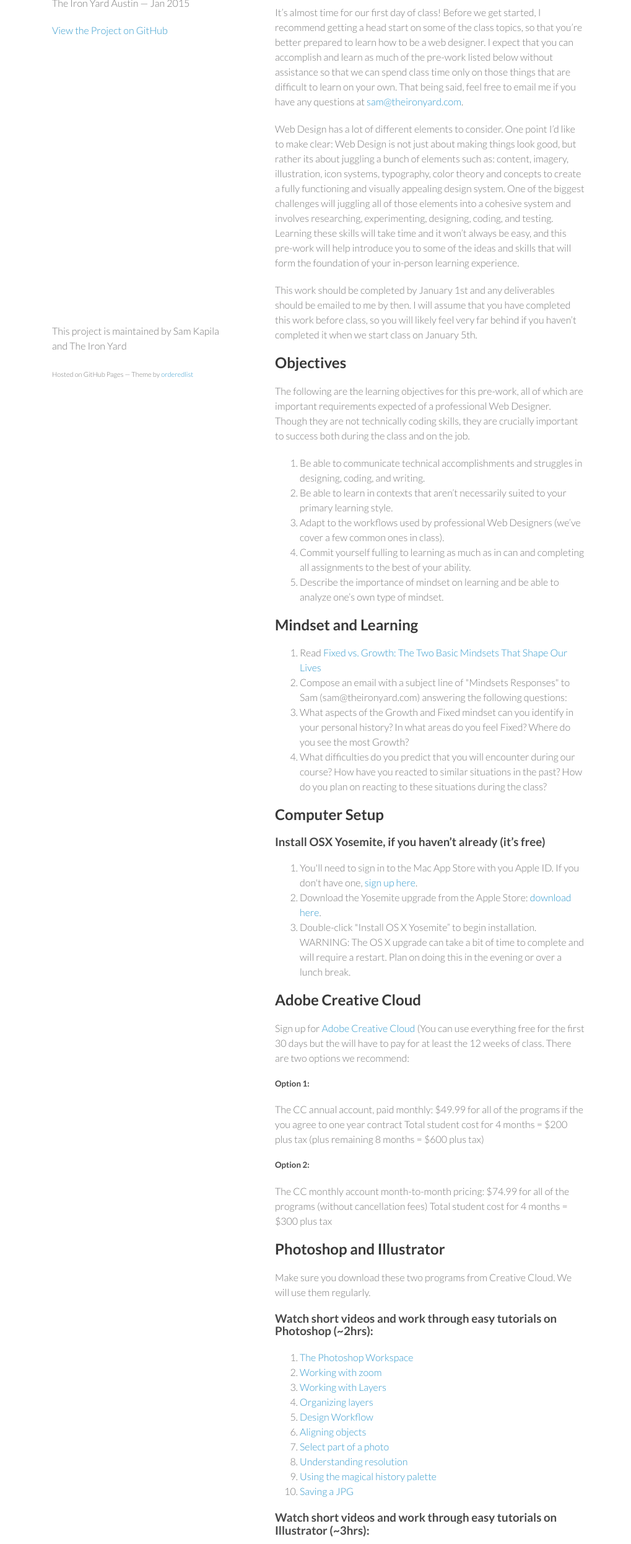
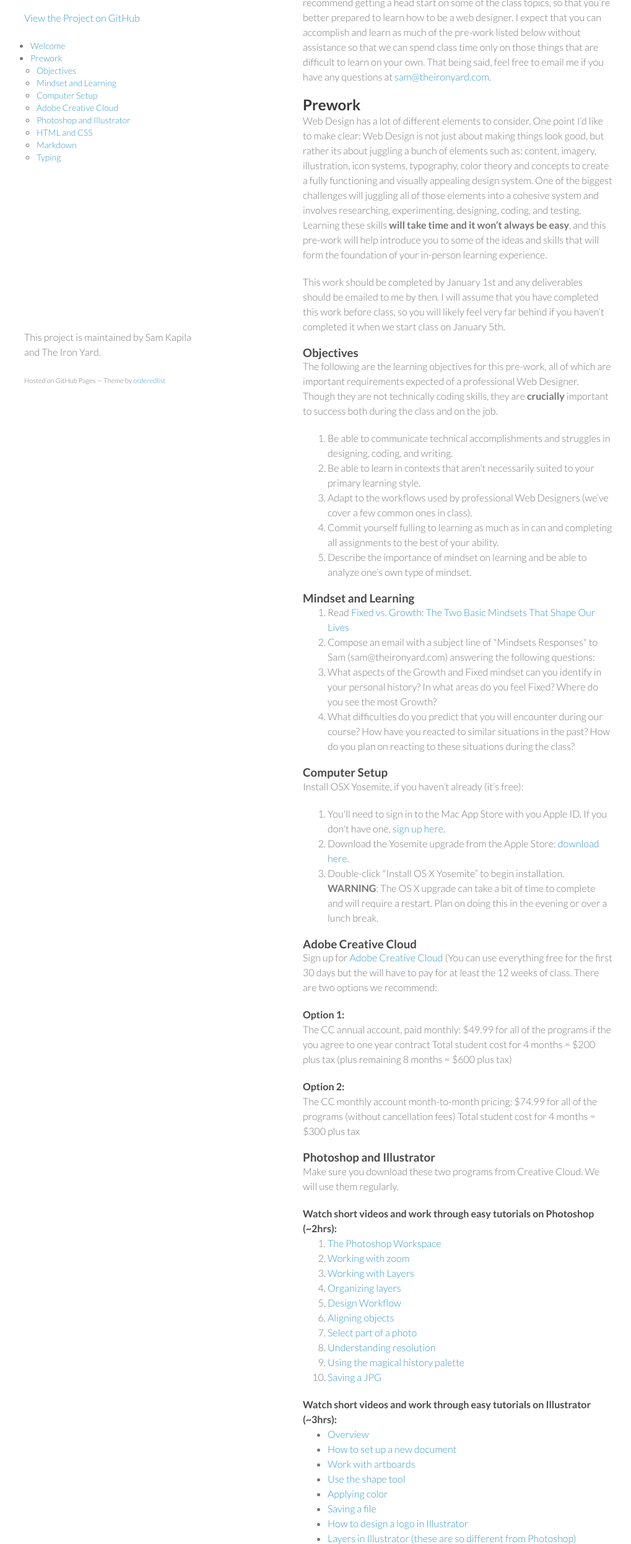
Before and after one commit to tiy-austin-wd-jan2015/Onboarding, a plain HTML site: page index.html in a window 1280 px wide. Shown: the part 116-2607 px from the top of the page at 62% size, without its empty margins (126-1145 px from the left). Drawn offline with Linux system fonts and the light colour scheme.

Commit message:
changes to the side nav with subsections, cleaning up CSS H-element and list styling

```diff
--- a/index.html
+++ b/index.html
@@ -3,7 +3,7 @@
   <head>
     <meta charset="utf-8">
     <meta http-equiv="X-UA-Compatible" content="chrome=1">
-    <title>Web Design: Onboarding and Welcome by tiy-austin-wd-jan2015</title>
+    <title>Web Design: Welcome and Onboarding by tiy-austin-wd-jan2015</title>
 
     <link rel="stylesheet" href="stylesheets/styles.css">
     <link rel="stylesheet" href="stylesheets/pygment_trac.css">
@@ -19,7 +19,23 @@
         <p>The Iron Yard Austin — Jan 2015</p>
 
         <p class="view"><a href="https://github.com/tiy-austin-wd-jan2015/Onboarding">View the Project on GitHub</a></p>
-
+        <ul>
+        <li><a href="#introduction">Welcome</a></li>
+        <li><a href="#prework">Prework</a>
+          <ul>
+          <li><a href="#objectives">Objectives</a></li>
+          <li><a href="#mindset-and-learning">Mindset and Learning</a></li>
+          <li><a href="#computer-setup">Computer Setup</a></li>
+          <li><a href="#adobe-creative-cloud">Adobe Creative Cloud</a></li>
+          <li><a href="#photoshop-and-illustrator">Photoshop and Illustrator</a></li>
+          <li><a href="#htmlcss">HTML and CSS</a></li>
+          <li><a href="#markdown">Markdown</a></li>
+          <li><a href="#typing">Typing</a></li>
+          </ul>
+        </li>
+<!--         <li><a href="#classroom">Classroom Policies</a></li>
+        <li><a href="#resources">Resources</a></li> -->
+        </ul>
 
         <!-- <ul>
           <li><a href="https://github.com/tiy-austin-wd-jan2015/Onboarding/zipball/master">Download <strong>ZIP File</strong></a></li>
@@ -36,14 +52,15 @@
 
 <p>It’s almost time for our first day of class! Before we get started, I recommend getting a head start on some of the class topics, so that you’re better prepared to learn how to be a web designer. I expect that you can accomplish and learn as much of the pre-work listed below without assistance so that we can spend class time only on those things that are difficult to learn on your own. That being said, feel free to email me if you have any questions at <a href="mailto:sam@theironyard.com">sam@theironyard.com</a>.</p>
 
-<p>Web Design has a lot of different elements to consider. One point I’d like to make clear: Web Design is not just about making things look good, but rather its about juggling a bunch of elements such as: content, imagery, illustration, icon systems, typography, color theory and concepts to create a fully functioning and visually appealing design system. One of the biggest challenges will juggling all of those elements into a cohesive system and involves researching, experimenting, designing, coding, and testing. Learning these skills will take time and it won’t always be easy, and this pre-work will help introduce you to some of the ideas and skills that will form the foundation of your in-person learning experience.</p>
+<h2><a id="introduction" class="anchor" href="#prework" aria-hidden="true"><span class="octicon octicon-link"></span></a>Prework</h2>
+<p>Web Design has a lot of different elements to consider. One point I’d like to make clear: Web Design is not just about making things look good, but rather its about juggling a bunch of elements such as: content, imagery, illustration, icon systems, typography, color theory and concepts to create a fully functioning and visually appealing design system. One of the biggest challenges will juggling all of those elements into a cohesive system and involves researching, experimenting, designing, coding, and testing. Learning these skills <b>will take time and it won’t always be easy</b>, and this pre-work will help introduce you to some of the ideas and skills that will form the foundation of your in-person learning experience.</p>
 
 <p>This work should be completed by January 1st and any deliverables should be emailed to me by then. I will assume that you have completed this work before class, so you will likely feel very far behind if you haven’t completed it when we start class on January 5th.</p>
 
-<h2>
-<a id="objectives" class="anchor" href="#objectives" aria-hidden="true"><span class="octicon octicon-link"></span></a>Objectives</h2>
+<h3>
+<a id="objectives" class="anchor" href="#objectives" aria-hidden="true"><span class="octicon octicon-link"></span></a>Objectives</h3>
 
-<p>The following are the learning objectives for this pre-work, all of which are important requirements expected of a professional Web Designer. Though they are not technically coding skills, they are crucially important to success both during the class and on the job.</p>
+<p>The following are the learning objectives for this pre-work, all of which are important requirements expected of a professional Web Designer. Though they are not technically coding skills, they are <b>crucially</b> important to success both during the class and on the job.</p>
 
 <ol>
 <li>Be able to communicate technical accomplishments and struggles in designing, coding, and writing.</li>
@@ -53,8 +70,8 @@
 <li>Describe the importance of mindset on learning and be able to analyze one’s own type of mindset.</li>
 </ol>
 
-<h2>
-<a id="mindset-and-learning" class="anchor" href="#mindset-and-learning" aria-hidden="true"><span class="octicon octicon-link"></span></a>Mindset and Learning</h2>
+<h3>
+<a id="mindset-and-learning" class="anchor" href="#mindset-and-learning" aria-hidden="true"><span class="octicon octicon-link"></span></a>Mindset and Learning</h3>
 
 <ol>
 <li>Read <a href="http://www.brainpickings.org/2014/01/29/carol-dweck-mindset/">Fixed vs. Growth: The Two Basic Mindsets That Shape Our Lives</a>
@@ -64,38 +81,38 @@
 <li>What difficulties do you predict that you will encounter during our course? How have you reacted to similar situations in the past? How do you plan on reacting to these situations during the class?</li>
 </ol>
 
-<h2>
-<a id="computer-setup" class="anchor" href="#computer-setup" aria-hidden="true"><span class="octicon octicon-link"></span></a>Computer Setup</h2>
+<h3>
+<a id="computer-setup" class="anchor" href="#computer-setup" aria-hidden="true"><span class="octicon octicon-link"></span></a>Computer Setup</h3>
 
-<h3>
-<a id="install-osx-yosemite-if-you-havent-already-its-free" class="anchor" href="#install-osx-yosemite-if-you-havent-already-its-free" aria-hidden="true"><span class="octicon octicon-link"></span></a>Install OSX Yosemite, if you haven’t already (it’s free)</h3>
+<p>Install OSX Yosemite, if you haven’t already (it’s free):</p>
 
 <ol>
 <li>You'll need to sign in to the Mac App Store with you Apple ID. If you don't have one, <a href="https://appleid.apple.com/">sign up here</a>.</li>
 <li>Download the Yosemite upgrade from the Apple Store: <a href="https://itunes.apple.com/us/app/os-x-yosemite/id915041082?mt=12">download here</a>.</li>
 <li>Double-click "Install OS X Yosemite” to begin installation.
-WARNING: The OS X upgrade can take a bit of time to complete and will require a restart. Plan on doing this in the evening or over a lunch break.</li>
+<b>WARNING</b>: The OS X upgrade can take a bit of time to complete and will require a restart. Plan on doing this in the evening or over a lunch break.</li>
 </ol>
 
-<h2>
-<a id="adobe-creative-cloud" class="anchor" href="#adobe-creative-cloud" aria-hidden="true"><span class="octicon octicon-link"></span></a>Adobe Creative Cloud</h2>
+<h3>
+<a id="adobe-creative-cloud" class="anchor" href="#adobe-creative-cloud" aria-hidden="true"><span class="octicon octicon-link"></span></a>Adobe Creative Cloud</h3>
 
 <p>Sign up for <a href="https://creative.adobe.com/plans">Adobe Creative Cloud</a> (You can use everything free for the first 30 days but the will have to pay for at least the 12 weeks of class. There are two options we recommend:</p>
 
-<h5>Option 1:</h5>
+<h4>Option 1:</h4>
 <p>The CC annual account, paid monthly: $49.99 for all of the programs if the you agree to one year contract
 Total student cost for 4 months = $200 plus tax
 (plus remaining 8 months = $600 plus tax)</p>
 
-<h5>Option 2:</h5>
+<h4>Option 2:</h4>
 <p>The CC monthly account month-to-month pricing: $74.99 for all of the programs (without cancellation fees)
 Total student cost for 4 months = $300 plus tax</p>
 
-<h2>
-<a id="photoshop-and-illustrator" class="anchor" href="#photoshop-and-illustrator" aria-hidden="true"><span class="octicon octicon-link"></span></a>Photoshop and Illustrator</h2>
+<h3>
+<a id="photoshop-and-illustrator" class="anchor" href="#photoshop-and-illustrator" aria-hidden="true"><span class="octicon octicon-link"></span></a>Photoshop and Illustrator</h3>
 <p>Make sure you download these two programs from Creative Cloud. We will use them regularly.</p>
 
-<h3>Watch short videos and work through easy tutorials on Photoshop (~2hrs):</h3>
+<h4>
+<a id="photoshop" class="anchor" href="#photoshop" aria-hidden="true"><span class="octicon octicon-link"></span></a>Watch short videos and work through easy tutorials on Photoshop (~2hrs):</h4>
 <ol>
 <li><a href="https://helpx.adobe.com/photoshop/how-to/introduction-work-area.html?set=photoshop--fundamentals--photoshop-workspace">The Photoshop Workspace</a>
 </li>
@@ -119,8 +136,8 @@ Total student cost for 4 months = $300 plus tax</p>
 </li>
 </ol>
 
-<h3>
-<a id="watch-short-videos-and-work-through-easy-tutorials-on-illustrator-3hrs" class="anchor" href="#watch-short-videos-and-work-through-easy-tutorials-on-illustrator-3hrs" aria-hidden="true"><span class="octicon octicon-link"></span></a>Watch short videos and work through easy tutorials on Illustrator (~3hrs):</h3>
+<h4>
+<a id="illustrator" class="anchor" href="#illustrator" aria-hidden="true"><span class="octicon octicon-link"></span></a>Watch short videos and work through easy tutorials on Illustrator (~3hrs):</h4>
 
 <ul>
 <li><a href="https://helpx.adobe.com/illustrator/how-to/what-is-illustrator.html?set=illustrator--get-started--overview">Overview</a>
@@ -149,27 +166,27 @@ Total student cost for 4 months = $300 plus tax</p>
 </li>
 </ul>
 
-<h2>
-<a id="htmlcss" class="anchor" href="#htmlcss" aria-hidden="true"><span class="octicon octicon-link"></span></a>HTML/CSS</h2>
+<h3>
+<a id="htmlcss" class="anchor" href="#htmlcss" aria-hidden="true"><span class="octicon octicon-link"></span></a>HTML and CSS</h3>
 
 <p>HTML and CSS are the foundation of all the content of webpages, web sites, or web apps. However, we will only be spending about a week on HTML and CSS, so you should have a basic foundation before the class starts.</p>
 
 <p>Complete the course: <a href="http://www.codecademy.com/en/tracks/web">CodeAcademy – Web Track</a>, which covers HTML and CSS. This should take you approximately 7-12 hours, depending on your prior experience.</p>
 
-<h1>
-<a id="markdown" class="anchor" href="#markdown" aria-hidden="true"><span class="octicon octicon-link"></span></a>Markdown</h1>
+<h3>
+<a id="markdown" class="anchor" href="#markdown" aria-hidden="true"><span class="octicon octicon-link"></span></a>Markdown</h3>
 
 <p>Learn Markdown, a simple language that converts simple text to code through <a href="http://markdowntutorial.com/">this tutorial</a>.</p>
 
-<h1>
-<a id="typing" class="anchor" href="#typing" aria-hidden="true"><span class="octicon octicon-link"></span></a>Typing</h1>
+<h3>
+<a id="typing" class="anchor" href="#typing" aria-hidden="true"><span class="octicon octicon-link"></span></a>Typing</h3>
 
 <p>Believe it or not, <em>a lot</em> of time in the first weeks of coding and programming is spent fixing simple typing errors. It would not be ridiculous to suggest that many of you will spend 12-24 hours (or more) fixing typing errors during class.</p>
 
 <p>If you don't know how to touch type (i.e. type without looking at the keyboard), try to spend some time each day working on touch typing (you can try <a href="http://www.keybr.com/">KEYBR</a>). Typing for programming is actually a good bit different than everyday typing, so getting some practice in could potentially save you a ton of time the first few weeks of class.</p>
       </section>
       <footer>
-        <p>This project is maintained by Sam Kapila and The Iron Yard</p>
+        <p>This project is maintained by Sam Kapila and The Iron Yard.</p>
         <p><small>Hosted on GitHub Pages &mdash; Theme by <a href="https://github.com/orderedlist">orderedlist</a></small></p>
       </footer>
     </div>
--- a/stylesheets/styles.css
+++ b/stylesheets/styles.css
@@ -9,7 +9,7 @@ body {
 
 h1, h2, h3, h4, h5, h6 {
   color:#222;
-  margin:0 0 20px;
+  margin:0;
 }
 
 p, ul, ol, table, pre, dl {
@@ -46,7 +46,7 @@ a small {
 }
 
 .wrapper {
-  width:860px;
+  width:950px;
   margin:0 auto;
 }
 
@@ -96,46 +96,19 @@ img {
 }
 
 header {
-  width:270px;
+  width: 300px;
   float:left;
   position:fixed;
 }
 
 header ul {
-  list-style:none;
-  height:40px;
-
-  padding:0;
-
-  background: #eee;
-  background: -moz-linear-gradient(top, #f8f8f8 0%, #dddddd 100%);
-  background: -webkit-gradient(linear, left top, left bottom, color-stop(0%,#f8f8f8), color-stop(100%,#dddddd));
-  background: -webkit-linear-gradient(top, #f8f8f8 0%,#dddddd 100%);
-  background: -o-linear-gradient(top, #f8f8f8 0%,#dddddd 100%);
-  background: -ms-linear-gradient(top, #f8f8f8 0%,#dddddd 100%);
-  background: linear-gradient(top, #f8f8f8 0%,#dddddd 100%);
-
-  border-radius:5px;
-  border:1px solid #d2d2d2;
-  box-shadow:inset #fff 0 1px 0, inset rgba(0,0,0,0.03) 0 -1px 0;
-  width:270px;
-}
-
-header li {
-  width:89px;
-  float:left;
-  border-right:1px solid #d2d2d2;
-  height:40px;
+  padding-left: 10px;
 }
 
 header ul a {
   line-height:1;
-  font-size:11px;
-  color:#999;
+  font-size:14px;
   display:block;
-  text-align:center;
-  padding-top:6px;
-  height:40px;
 }
 
 strong {
@@ -143,15 +116,7 @@ strong {
   font-weight:700;
 }
 
-header ul li + li {
-  width:88px;
-  border-left:1px solid #fff;
-}
 
-header ul li + li + li {
-  border-right:none;
-  width:89px;
-}
 
 header ul a strong {
   font-size:14px;
@@ -180,7 +145,7 @@ footer {
   width:270px;
   float:left;
   position:fixed;
-  bottom:50px;
+  bottom:40px;
 }
 
 @media print, screen and (max-width: 960px) {
@@ -224,7 +189,7 @@ footer {
   }
 
   header {
-    padding:0;
+    padding: 0;
   }
 
   header ul, header p.view {
@@ -244,6 +209,8 @@ footer {
   header ul {
     display:none;
   }
+
+
 }
 
 @media print {
```
